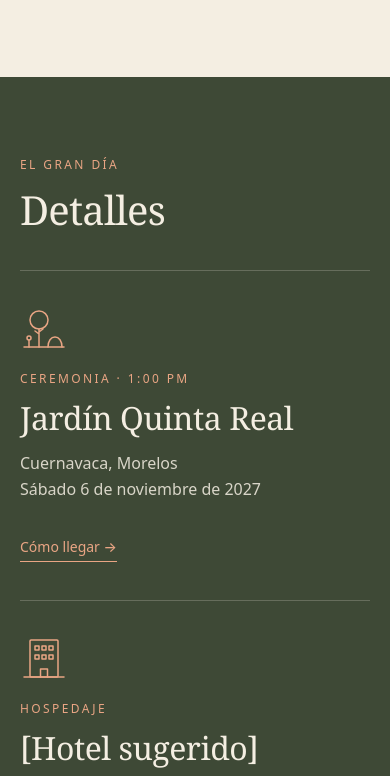
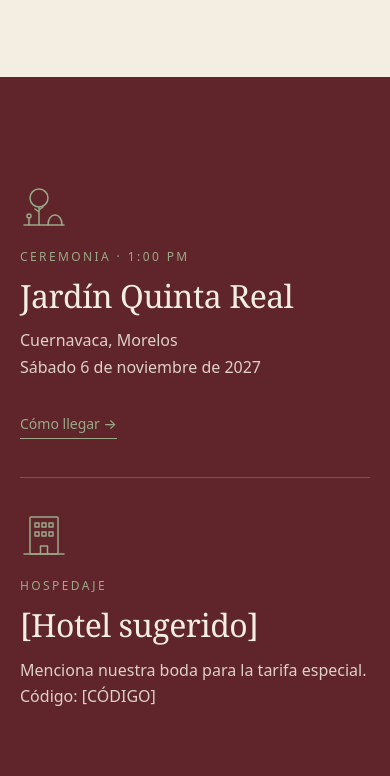
Before and after one commit to chavmoreno/PROYECTO_BODA, a plain HTML site: page docs/index.html in a window 390 px wide. Shown: the part 1396-2172 px from the top of the page. Drawn offline with Linux system fonts and the light colour scheme.

Commit message:
Detalles en vino y secciones más compactas
- Detalles: fondo vino (#60252B), letras e iconos en verde salvia, sin título visible
- Detalles y Confirmación miden lo que su contenido en lugar de pantalla completa
- Pie con menos espacio

Co-Authored-By: Claude Opus 5.5 <noreply@anthropic.com>

```diff
--- a/docs/index.html
+++ b/docs/index.html
@@ -12,7 +12,7 @@
 <link rel="preconnect" href="https://fonts.googleapis.com">
 <link rel="preconnect" href="https://fonts.gstatic.com" crossorigin>
 <link href="https://fonts.googleapis.com/css2?family=Fraunces:ital,opsz,wght@0,9..144,300;0,9..144,400;1,9..144,300;1,9..144,400&family=DM+Sans:wght@400;500&display=swap" rel="stylesheet">
-<link rel="stylesheet" href="styles.css?v=6">
+<link rel="stylesheet" href="styles.css?v=9">
 </head>
 <body>
 
@@ -64,12 +64,9 @@
 </section>
 
 <!-- Detalles -->
-<section id="detalles" class="screen tono-verde">
+<section id="detalles" class="screen tono-verde tono-vino">
   <div class="container">
-    <div class="section-head">
-      <p class="eyebrow">El gran día</p>
-      <h2 class="titulo">Detalles</h2>
-    </div>
+    <h2 class="sr-only">Detalles</h2>
     <div class="detalles">
       <article class="detalle">
         <span class="detalle-icono"><svg class="icono" viewBox="0 0 48 48" aria-hidden="true" focusable="false"><circle cx="19" cy="17" r="9"/><path d="M19 26v18M19 31l-4-3M19 29l4-3"/><path d="M28 44c0-6 3-10 7-10s7 4 7 10"/><path d="M9 44v-7"/><circle cx="9" cy="35" r="2"/><path d="M4 44h40"/></svg></span>
--- a/docs/styles.css
+++ b/docs/styles.css
@@ -283,3 +283,17 @@ i, em { font-style: italic; }
   .atuendo .icono { width: 92px; height: 92px; }
   .btn-pinterest { width: 100%; }
 }
+
+/* Detalles en color vino, solo con la etiqueta como encabezado */
+.tono-vino { background: #60252B; }
+.tono-vino .detalles { border-top: 0; }
+.tono-vino .eyebrow:not(.muted), .tono-vino .detalle .link, .tono-vino .detalle-icono { color: var(--salvia); }
+/* Encabezado solo para lectores de pantalla */
+.sr-only { position: absolute; width: 1px; height: 1px; padding: 0; margin: -1px; overflow: hidden; clip: rect(0 0 0 0); white-space: nowrap; border: 0; }
+
+/* Detalles y Confirmación tienen poco contenido: miden lo que su contenido, sin pantalla completa */
+#detalles.screen, #rsvp.screen { min-height: 0; padding: 120px 0; }
+@media (max-width: 680px) {
+  #detalles.screen, #rsvp.screen { padding: 72px 0; }
+}
+.footer-inner { padding-top: 36px; padding-bottom: 36px; }
```
